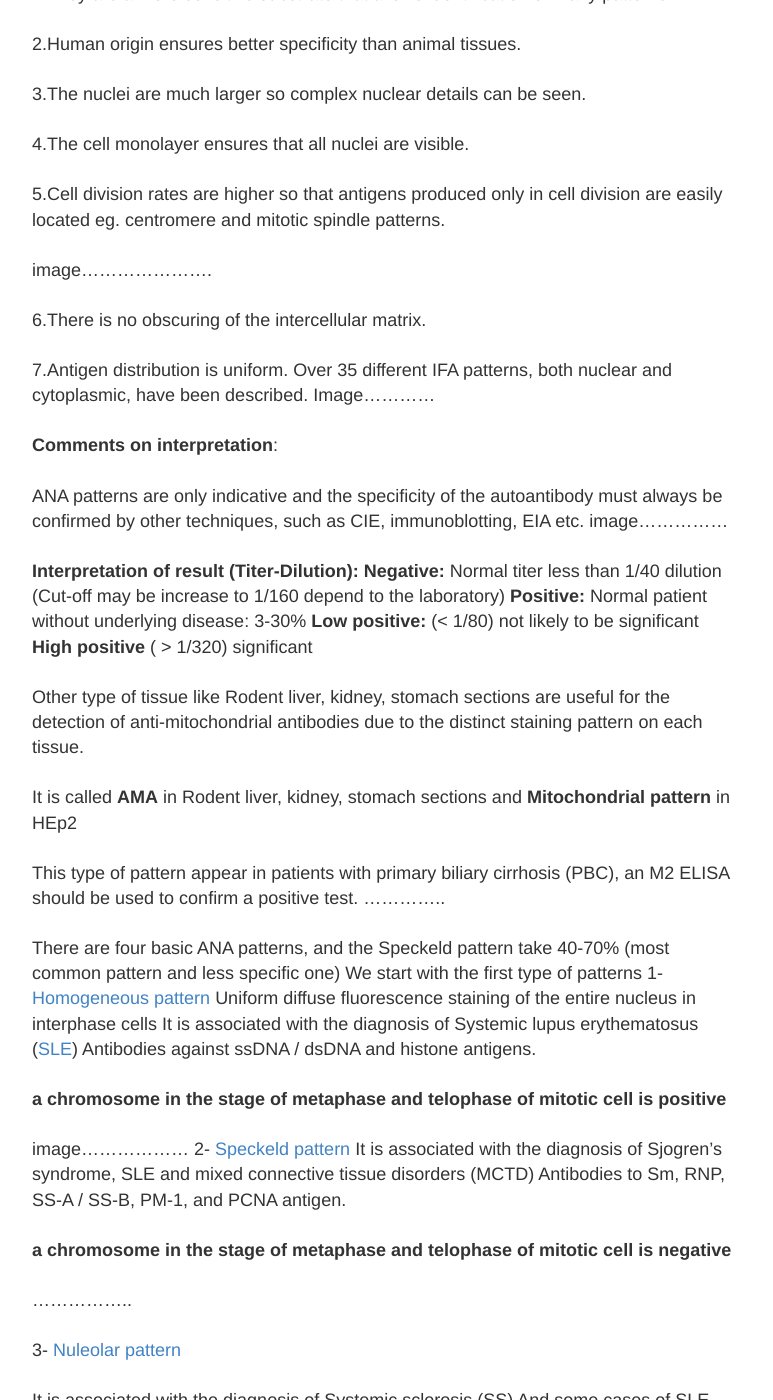
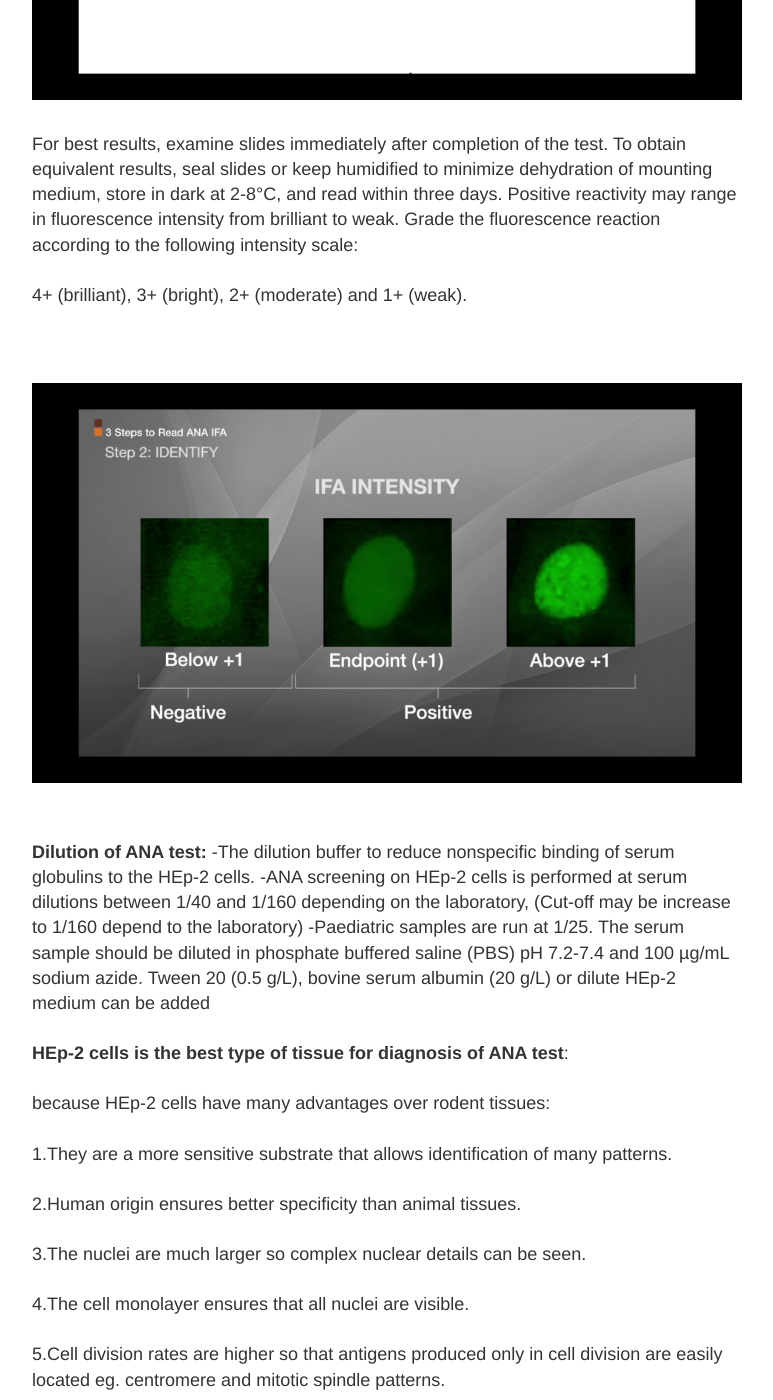
Before and after one commit to ghadeerga/ghadeerga.github.io, a Jekyll site: the page built from _posts/2021-05-7-How to read ANA test by immunofluorescence assays.md, in a window 1280 px wide and 1400 px high, scrolled down 2297 px. Shown: the whole window, without its empty margins (253-1026 px from the left). Built offline with Jekyll 4.4.1, drawn with Linux system fonts in a browser that asks for light colours; our own code applies the rules of GitHub Pages for plain Markdown files; some of the changed text lies outside the part shown; grey boxes are pictures that could not be loaded.

Commit message:
Create 2021-05-7-How to read ANA test by immunofluorescence assays.md

```diff
--- a/_posts/2021-05-7-How to read ANA test by immunofluorescence assays.md
+++ b/_posts/2021-05-7-How to read ANA test by immunofluorescence assays.md
@@ -2,12 +2,12 @@
 ANA: It is one of the most important tests for diagnosing Autoimmune diseases, after reading this article you will be able to distinguish types of patterns and the most important diseases associated with each type in a simplified way.
 <br>
 
-![HEp2_ANA_patterns.png](/images/HEp2_ANA_patterns.png)
+![HEp2 ANA](/images/ANA_immunoflurecent/HEp2_ANA_patterns.png)
 
 
 To begin with, these tests are explained by IFA Indirect immunofluorescence assays (The gold standard of diagnosis Autoimmune diseases) which is by preparing the slides that fixed by HEp-2 tissue, and then reading them under a fluorescent microscope
 
-<
+<br>
 **Procedure of preparation ANA test slides:**
 
 1. For qualitative IgG antibody determination, prepare a 1:40 screening dilution of each test sample in PBS. Prepare all dilutions in a minimum volume of 0.10 ml with PBS as the diluent.
@@ -32,12 +32,11 @@
 9. Apply the glycerol mounting media and 22 X 50 mm glass coverslip.
 
 10. Observe the reactivity under fluorescence microscopy using 20-40X magnification.
-
-![Read.ANA.test.Immunoflurecent2](/images/ANA_immunoflurecent/Read.ANA.test.Immunoflurecent2.png)
+ <br>
 
 
-
-  image.............
+![Read.ANA.test.Immunoflurecent](/images/ANA_immunoflurecent/Read.ANA.test.Immunoflurecent.jpg)
+  <br>
 
 
 For best results, examine slides immediately after completion of the test. To obtain equivalent results, seal slides or keep humidified to minimize dehydration of mounting medium, store in dark at 2-8°C, and read within three days.
@@ -45,7 +44,12 @@
 
 4+ (brilliant), 3+ (bright), 2+ (moderate) and 1+ (weak).
 
-image..................
+<br>
+
+![](/images/ANA_immunoflurecent/Read_ANA_immunoflurecent.png)
+<br>
+<br>
+
 
 **Dilution of ANA test:**
 -The dilution buffer to reduce nonspecific binding of serum globulins to the HEp-2 cells.
@@ -66,19 +70,30 @@
 4.The cell monolayer ensures that all nuclei are visible.
 
 5.Cell division rates are higher so that antigens produced only in cell division are easily located eg. centromere and mitotic spindle patterns.
+<br>
 
-image......................
+![mitotic cell](/images/ANA_immunoflurecent/Metaphase_in_mitotic.png)
+
 
 6.There is no obscuring of the intercellular matrix.
 
 7.Antigen distribution is uniform.
+<br>
+
 Over 35 different IFA patterns, both nuclear and cytoplasmic, have been described.
-Image…………
+<br>
+<br>
+
+![Nucleus_and_Cytoplasm](/images/ANA_immunoflurecent/Nucleus_and_Cytoplasm.png)
+<br>
 
 **Comments on interpretation**:
 
 ANA patterns are only indicative and the specificity of the autoantibody must always be confirmed by other techniques, such as CIE, immunoblotting, EIA etc.
-image...............
+<br>
+<br>
+![diagnosis_Autoimmune_diseases](/images/ANA_immunoflurecent/diagnosis_Autoimmune_diseases.png)
+<br>
 
 **Interpretation of result (Titer-Dilution):**
 **Negative:** Normal titer less than 1/40 dilution
@@ -87,15 +102,13 @@
 **Low positive:** (&lt; 1/80) not likely to be significant
 **High positive** ( &gt; 1/320) significant
 
-Other type of tissue like Rodent liver, kidney, stomach sections are useful for the detection of anti-mitochondrial antibodies due to the distinct staining pattern on each tissue.
 
-It is called **AMA** in Rodent liver, kidney, stomach sections and **Mitochondrial pattern** in HEp2
 
-This type of pattern appear in patients with primary biliary cirrhosis (PBC), an M2 ELISA should be used to confirm a positive test.
-…………..
 
 There are four basic ANA patterns, and the Speckeld pattern take 40-70% (most common pattern and less specific one)
 We start with the first type of patterns
+![ANA.patterns](/images/ANA_immunoflurecent/ANA.patterns.png)
+
 1-[Homogeneous pattern ]()
 Uniform diffuse fluorescence staining of the entire nucleus in interphase cells
 It is associated with the diagnosis of Systemic lupus erythematosus ([SLE]()) Antibodies against ssDNA / dsDNA and histone antigens.
@@ -122,6 +135,16 @@
 Uniform diffuse nuclear staining similar to homogeneous staining with greater intensity at its outer rim
 
 **a chromosome in the stage of metaphase and telophase of mitotic cell is negative**
+<br>
+Other type of tissue like Rodent liver, kidney, stomach sections are useful for the detection of anti-mitochondrial antibodies due to the distinct staining pattern on each tissue.
+
+It is called **AMA** in Rodent liver, kidney, stomach sections and **Mitochondrial pattern** in HEp2
+
+This type of pattern appear in patients with primary biliary cirrhosis (PBC), an M2 ELISA should be used to confirm a positive test.
+<br>
+<br>
+![Mitochondrial](/images/ANA_immunoflurecent/Mitochondrial.png)
+<br>
 
 **Mix patterns:**
 patient sera frequently contain several different autoantibodies that result in mixed patterns.
```
